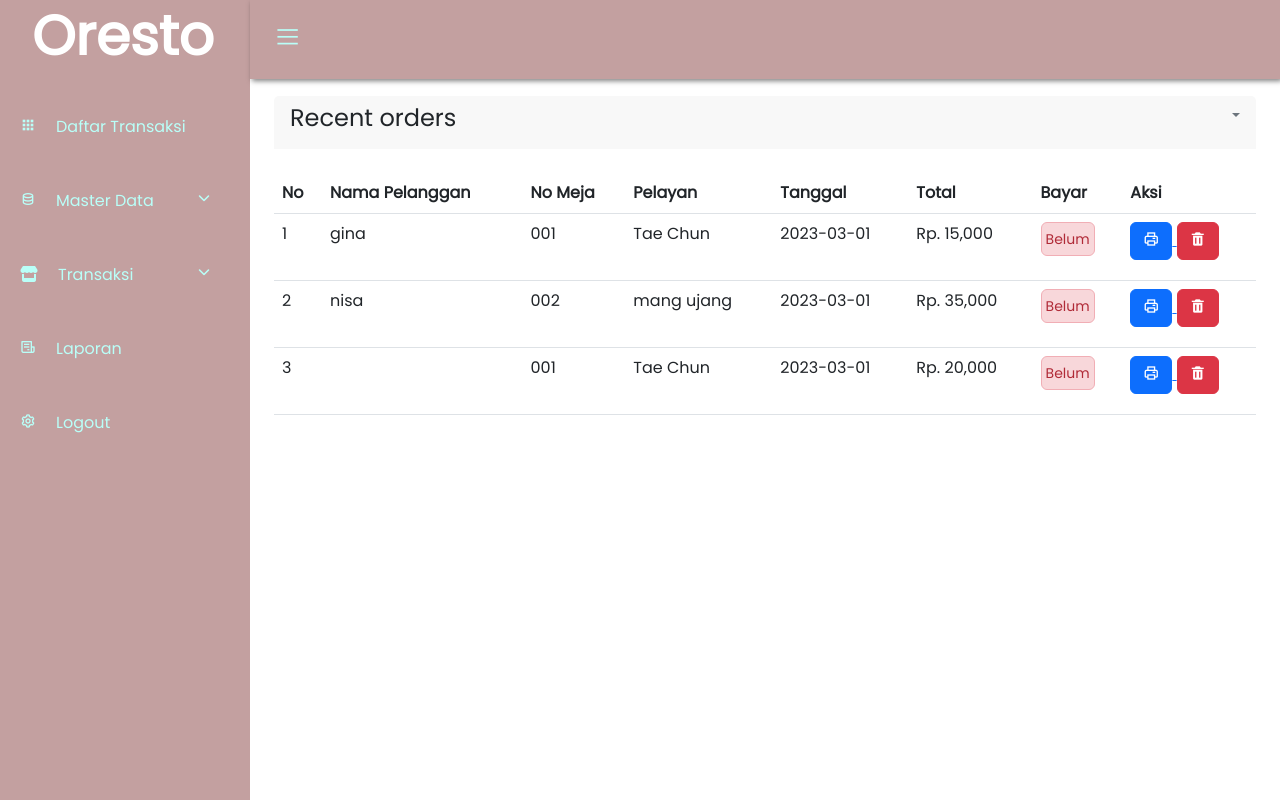
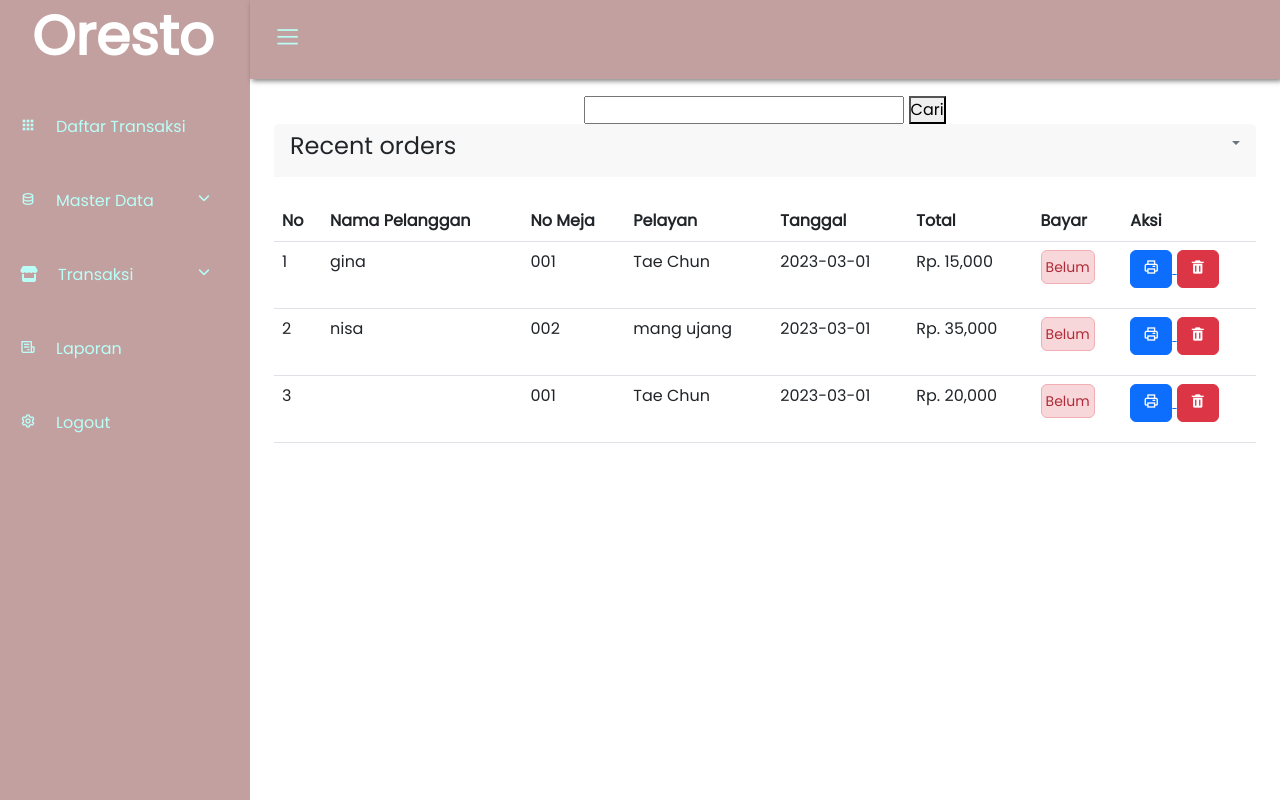
Before and after one commit to sitiaeni055/aeni-kasir, a PHP site: page /admin/home.php in a window 1280 px wide. Run offline with PHP 8.4, Linux system fonts and the light colour scheme; a user stored in the database is signed in; data comes from the database, SQL or seed files in the repository.

Commit message:
search na teu berfungsi

```diff
--- a/admin/home.php
+++ b/admin/home.php
@@ -126,9 +126,6 @@
 					case 'pesanan':
 						include "pesanan.php";
 						break;
-					case 'pesanan':
-						include "pesanan.php";
-						break;
 					case 'laporan':
 						include "laporan.php";
 						break;
--- a/admin/pesanan.php
+++ b/admin/pesanan.php
@@ -1,4 +1,8 @@
 <div class="row mt-4 pt-4">
+<form action="" method="GET" style="text-align: center;">
+<input type="text" name="cari" value="<?php if(isset($_GET['cari'])){ echo $_GET['cari']; } ?>">
+<button type="submit">Cari</button>
+</form>
     <div class="col-md-12">
         <div class="card border-0 card-h-100">
             <div class="card-header border-0 d-flex justify-content-between">
@@ -39,6 +43,12 @@
                         </tr>
                     </thead>
                     <?php
+                    if (isset($_GET['cari'])) {
+                        $pencarian = $_GET['cari'];
+                        $sql = "SELECT * FROM pesanans WHERE nama_pelanggan like '&".$pencarian."&'";
+                    }else{
+                        $sql = "SELECT * FROM pesanans";
+                    }
                     $sql = "SELECT pesanans.id, pesanans.nama_pelanggan, pesanans.table_id, pesanans.bayar, pesanans.tanggal, pesanans.total, tables.table_nama, pelayans.pelayan_nama
                     FROM  tables
                     INNER JOIN pesanans
--- a/admin/user.php
+++ b/admin/user.php
@@ -10,7 +10,6 @@
         <td>No</td>
         <td>Nama</td>
         <td>Username</td>
-        <td>Password</td>
         <td>Role</td>
         <td>Aksi</td>
     </tr>
@@ -26,7 +25,6 @@
             <td><?php echo $no++ ?></td>
             <td><?php echo $row["nama"]?></td>
             <td><?php echo $row["username"]?></td>
-            <td><?php echo $row["password"]?></td>
             <td><?php echo $row["role"]?></td>
             <td>
                 <a href="home.php?halaman=delete&id=<?php echo $row['id']?>"><button type="submit" class="btn btn-danger"  onclick="return confirm('Anda yakin mau menghapus ini?')">Delete</button></a>
--- a/index.php
+++ b/index.php
@@ -83,7 +83,7 @@
         <h2>Meja</h2>
             <div class="row">
                 <?php
-                $sql = "SELECT * FROM tables";
+                $sql = "SELECT * FROM tables WHERE status='kosong'";
                 $result = $conn->query($sql);
                 while($table = $result->fetch_assoc()){
                 ?>
```
Also changed, not shown: admin/laporan.php (line endings or trailing spaces).
